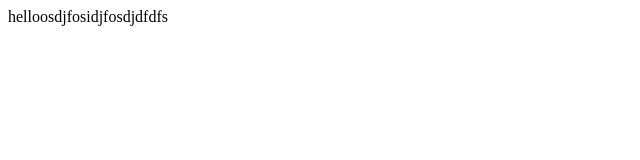
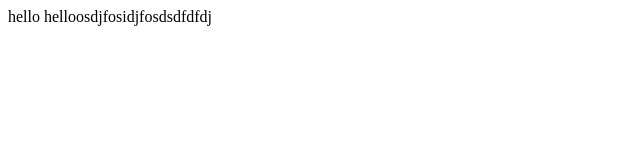
Before and after one commit to kovidbehl97/testRepo, a plain HTML site: page index.html in a window 1280 px wide. Shown: the full height of the page, 0-640 px from the left. Drawn offline with Linux system fonts and the light colour scheme.

Commit message:
resolved conflict

```diff
--- a/index.html
+++ b/index.html
@@ -8,7 +8,8 @@
 </head>
 <body>
     <body>
-        helloosdjfosidjfosdjdfdfs
+        hello
+        helloosdjfosidjfosdsdfdfdj
     </body>
 </body>
 </html>
```
